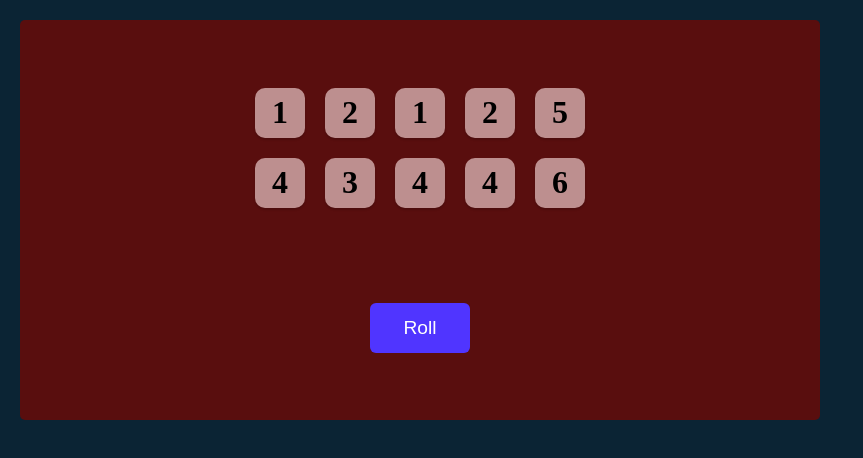
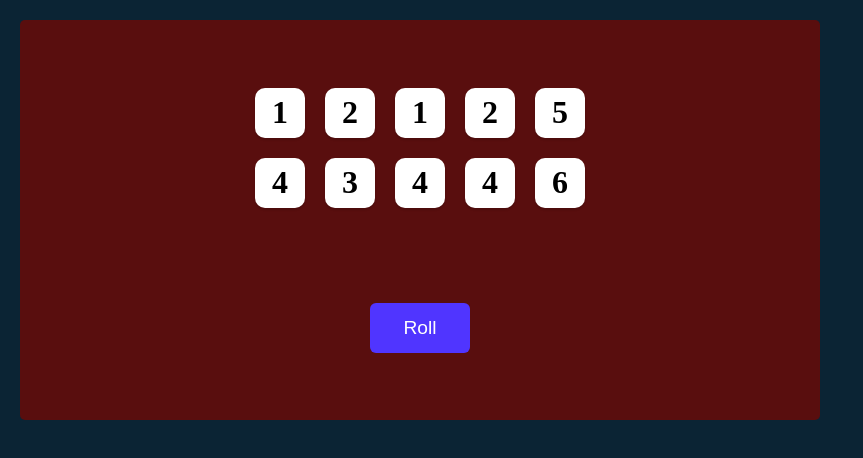
Before and after one commit to GiannisTzonis/tenzies, a React (Create React App) app: page / in a window 1280 px wide. Shown: the top 458 px of the page, without its empty margins (0-863 px from the left). Built offline with nearby package versions, Linux system fonts and the light colour scheme.

Commit message:
added color to selected boxes

```diff
--- a/src/App.js
+++ b/src/App.js
@@ -4,12 +4,12 @@
 
 export default function App() {
   /**
-   * Challenge: Update the array of numbers in state to be
-   * an array of objects instead. Each object should look like:
-   * { value: <random number>, isHeld: false }
+   * Challenge: Add conditional styling to the Die component
+   * so that if it's held (isHeld === true), its background color
+   * changes to a light green (#59E391)
    *
-   * Making this change will break parts of our code, so make
-   * sure to update things so we're back to a working state
+   * Remember: currently the Die component has no way of knowing
+   * if it's "held" or not.
    */
 
   const [dice, setDice] = React.useState(allNewDice());
@@ -31,7 +31,7 @@
   }
 
   const diceElements = dice.map((die) => (
-    <Die key={die.id} value={die.value} />
+    <Die key={die.id} value={die.value} isHeld={die.isHeld} />
   ));
 
   return (
--- a/src/Die.js
+++ b/src/Die.js
@@ -1,8 +1,11 @@
 import React from "react";
 
 export default function Die(props) {
+  const styles = {
+    backgroundColor: props.isHeld ? "#59E391" : "white",
+  };
   return (
-    <div className="die-face">
+    <div className="die-face" style={styles}>
       <h2 className="die-num">{props.value}</h2>
     </div>
   );
--- a/src/styles.css
+++ b/src/styles.css
@@ -35,7 +35,7 @@
   justify-content: center;
   align-items: center;
   cursor: pointer;
-  background-color: rgb(189, 143, 143);
+  background-color: rgb(35, 23, 23);
 }
 
 .die-num {
```
